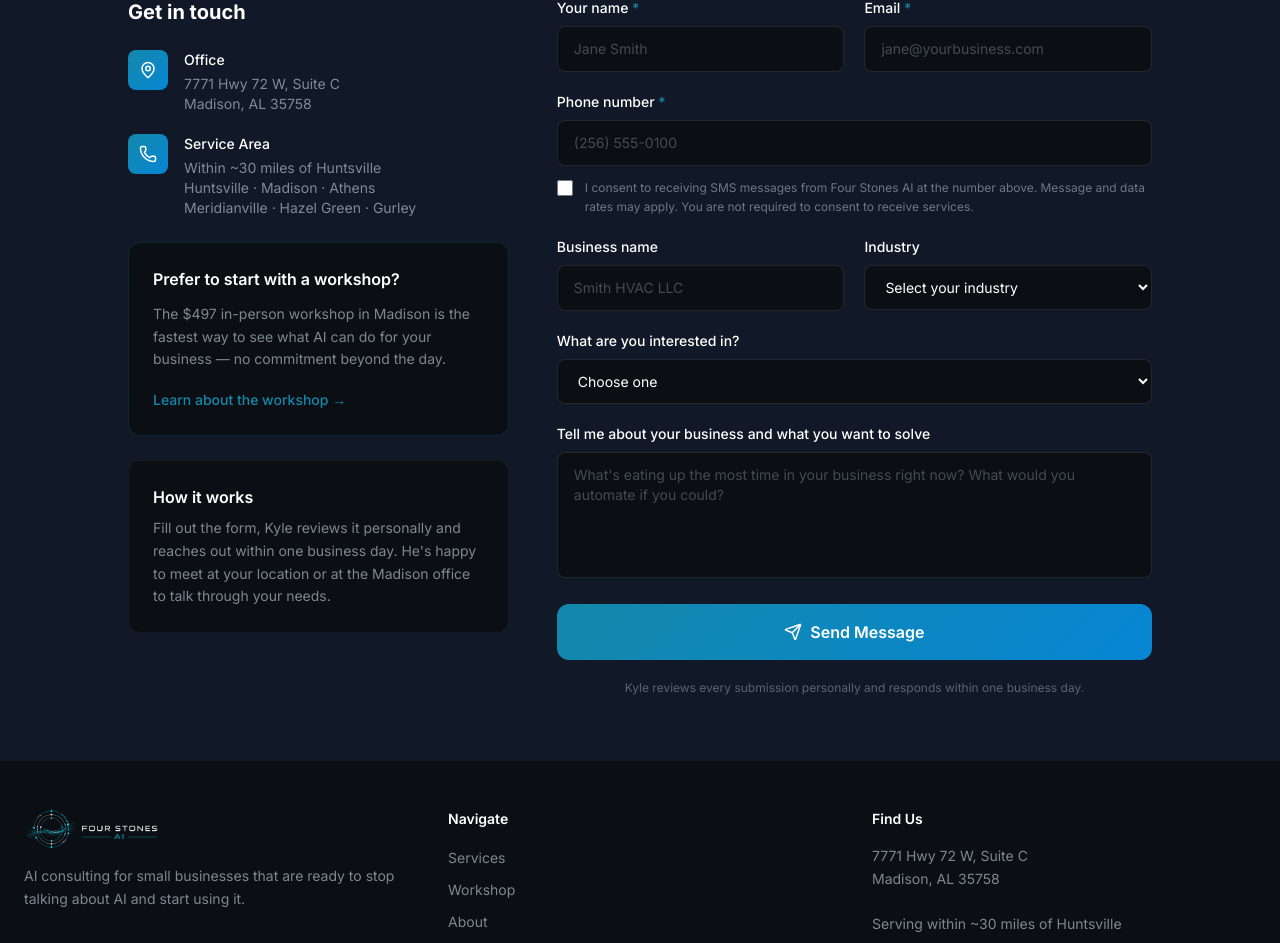
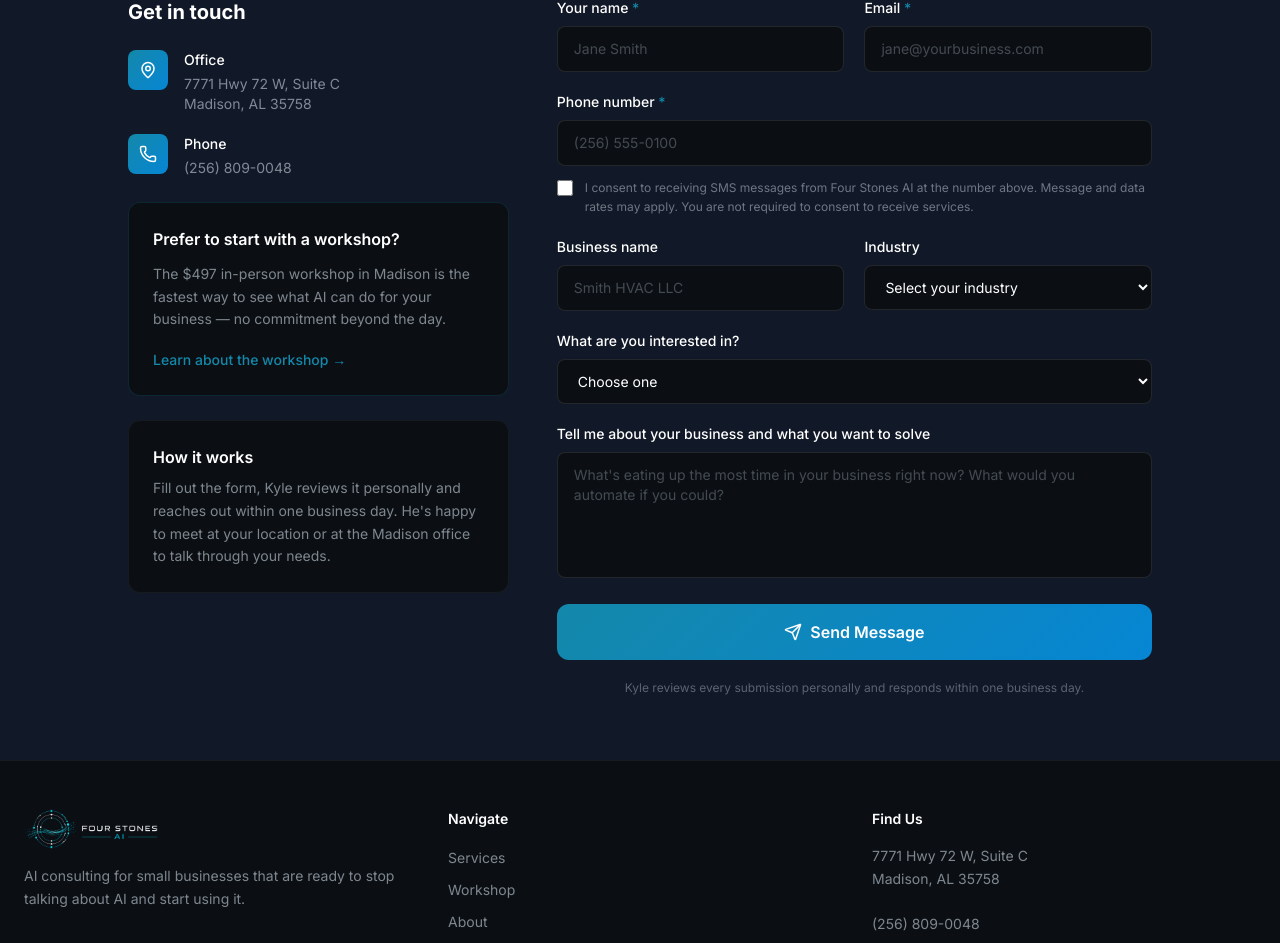
Before and after one commit to fourstonesdigital/fourstones-ai, a Next.js app: page /contact in a window 1280 px wide. Shown: the part 490-1433 px from the top of the page. Built offline with nearby package versions, Linux system fonts and the light colour scheme.

Commit message:
Add phone number (256) 809-0048 to footer and contact page

```diff
--- a/app/contact/page.tsx
+++ b/app/contact/page.tsx
@@ -78,12 +78,10 @@ export default function ContactPage() {
                     <Phone size={18} className="text-white" />
                   </div>
                   <div>
-                    <div className="text-white font-medium text-sm">Service Area</div>
-                    <p className="text-[#CBD5E1]/60 text-sm mt-1">
-                      Within ~30 miles of Huntsville<br />
-                      Huntsville · Madison · Athens<br />
-                      Meridianville · Hazel Green · Gurley
-                    </p>
+                    <div className="text-white font-medium text-sm">Phone</div>
+                    <a href="tel:+12568090048" className="text-[#CBD5E1]/60 hover:text-white text-sm mt-1 block transition-colors">
+                      (256) 809-0048
+                    </a>
                   </div>
                 </div>
               </div>
--- a/components/layout/Footer.tsx
+++ b/components/layout/Footer.tsx
@@ -47,8 +47,8 @@ export default function Footer() {
             <address className="not-italic text-[#CBD5E1]/60 text-sm leading-relaxed">
               7771 Hwy 72 W, Suite C<br />
               Madison, AL 35758<br /><br />
-              Serving within ~30 miles of Huntsville<br />
-              <a href="/contact" className="text-[#1488AA] hover:text-white transition-colors mt-2 inline-block">
+              <a href="tel:+12568090048" className="hover:text-white transition-colors">(256) 809-0048</a><br />
+              <a href="/contact" className="text-[#1488AA] hover:text-white transition-colors mt-1 inline-block">
                 Send a message →
               </a>
             </address>
```
